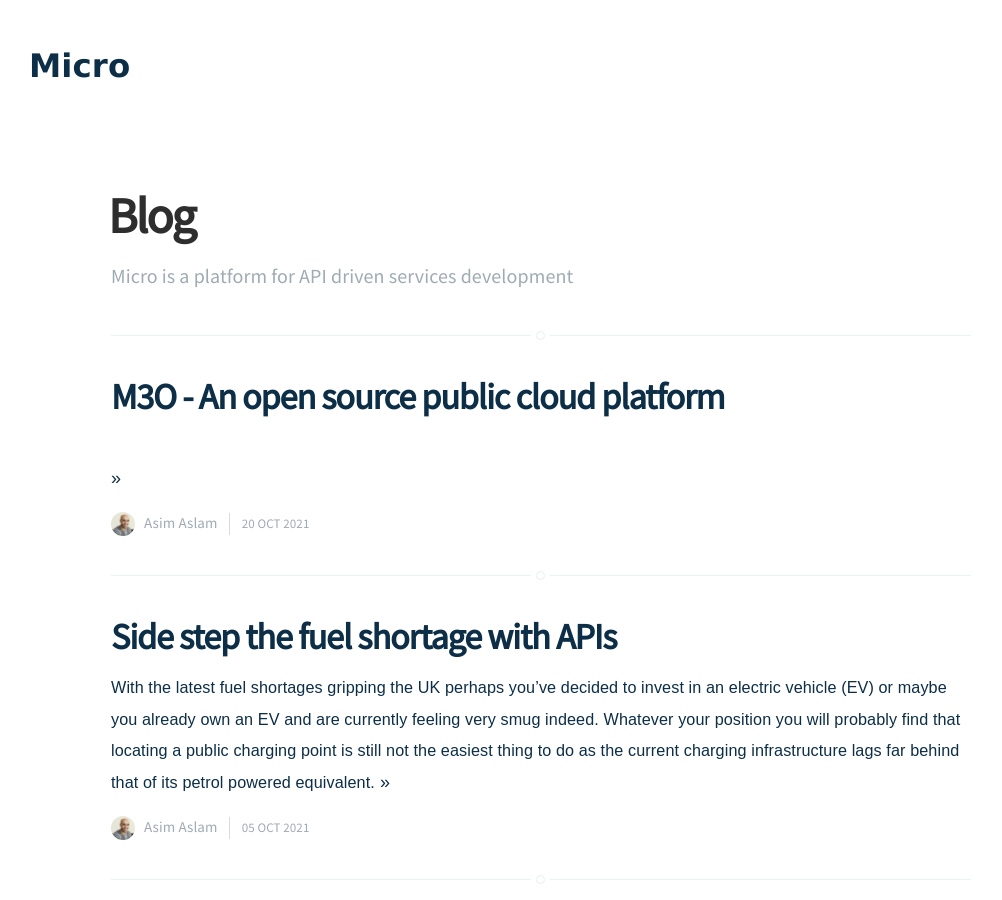
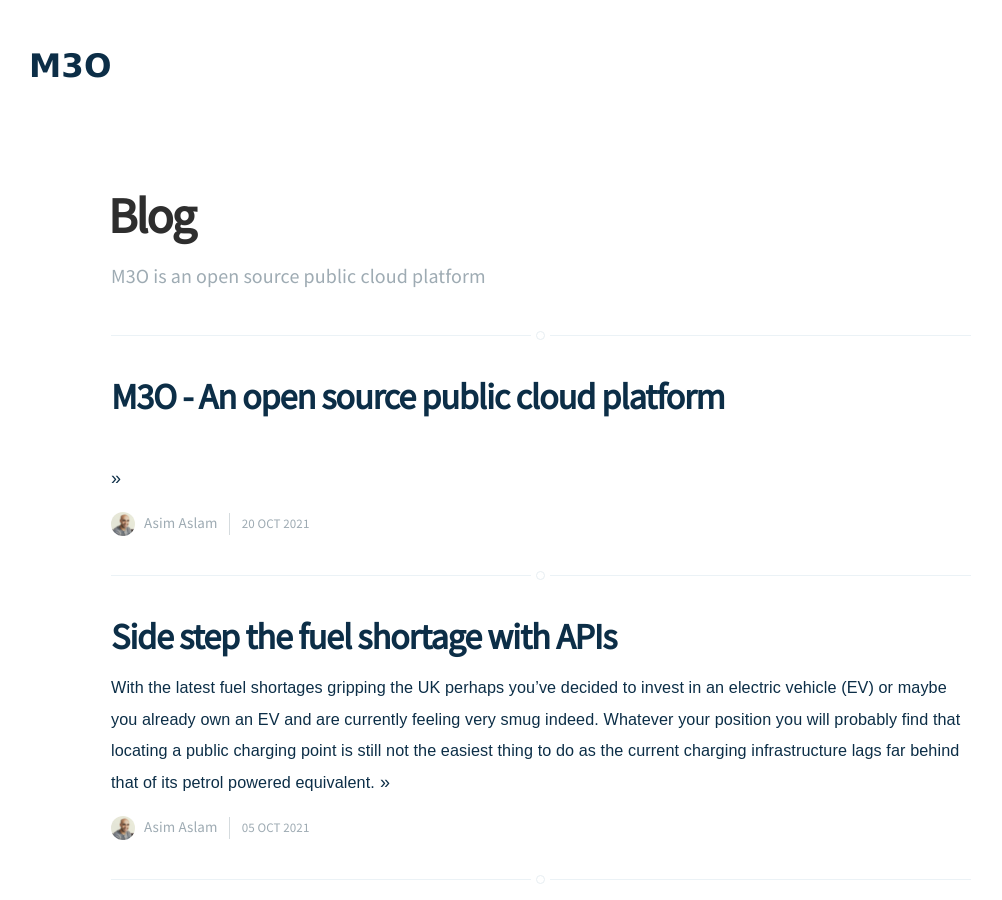
Before and after one commit to m3o/blog.m3o.com, a Jekyll site: the page built from index.html, in a window 1280 px wide and 900 px high. Shown: the whole window, without its empty margins (99-1101 px from the left). Built offline with Jekyll 4.4.1, drawn with Linux system fonts in a browser that asks for light colours; nearby versions of some CDN libraries; the list of posts is cut into pages by our own code; some of the changed text lies outside the part shown.

Commit message:
fix naming

```diff
--- a/_config.yml
+++ b/_config.yml
@@ -1,8 +1,7 @@
-name: Micro
+name: M3O
 company_name: Micro Services, Inc
-description: Micro is a platform for API driven services development
-meta_description: "The fastest way to build, share and collaborate on services in the Cloud and beyond"
-
+description: M3O is an open source public cloud platform
+meta_description: "M3O is an open source public cloud platform. An AWS alternative for the next generation of developers."
 markdown: kramdown
 highlighter: pygments
 logo: false
--- a/_includes/footer.html
+++ b/_includes/footer.html
@@ -28,6 +28,6 @@
           <li class="list-inline-item"><a href="https://m3o.com/privacy">Privacy</a></li>
         </ul>
         <br />
-        <p>&copy; 2020 Micro Services, Inc.</p>
+        <p>&copy; 2021 Micro Services, Inc.</p>
       </center>
     </div>
```
